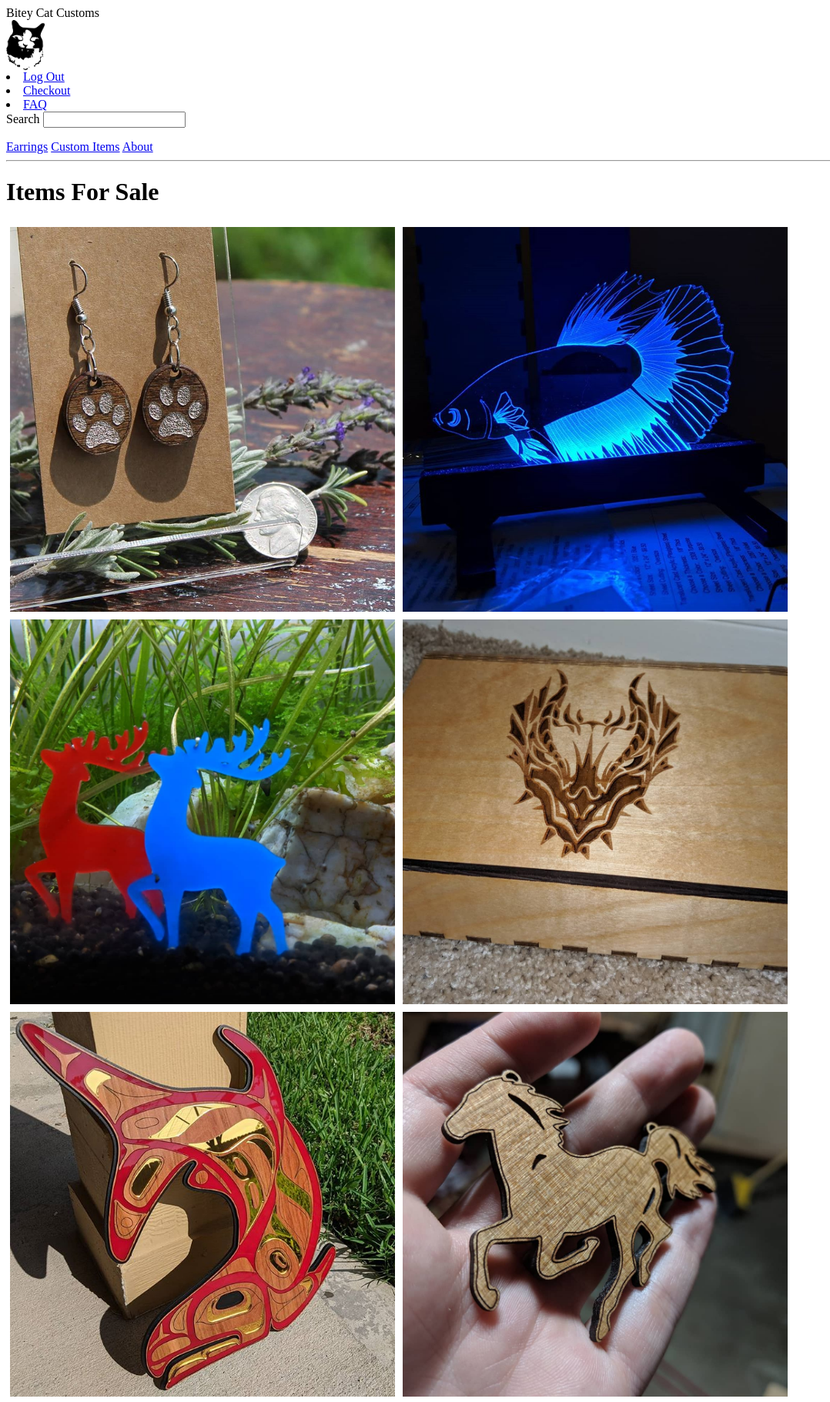
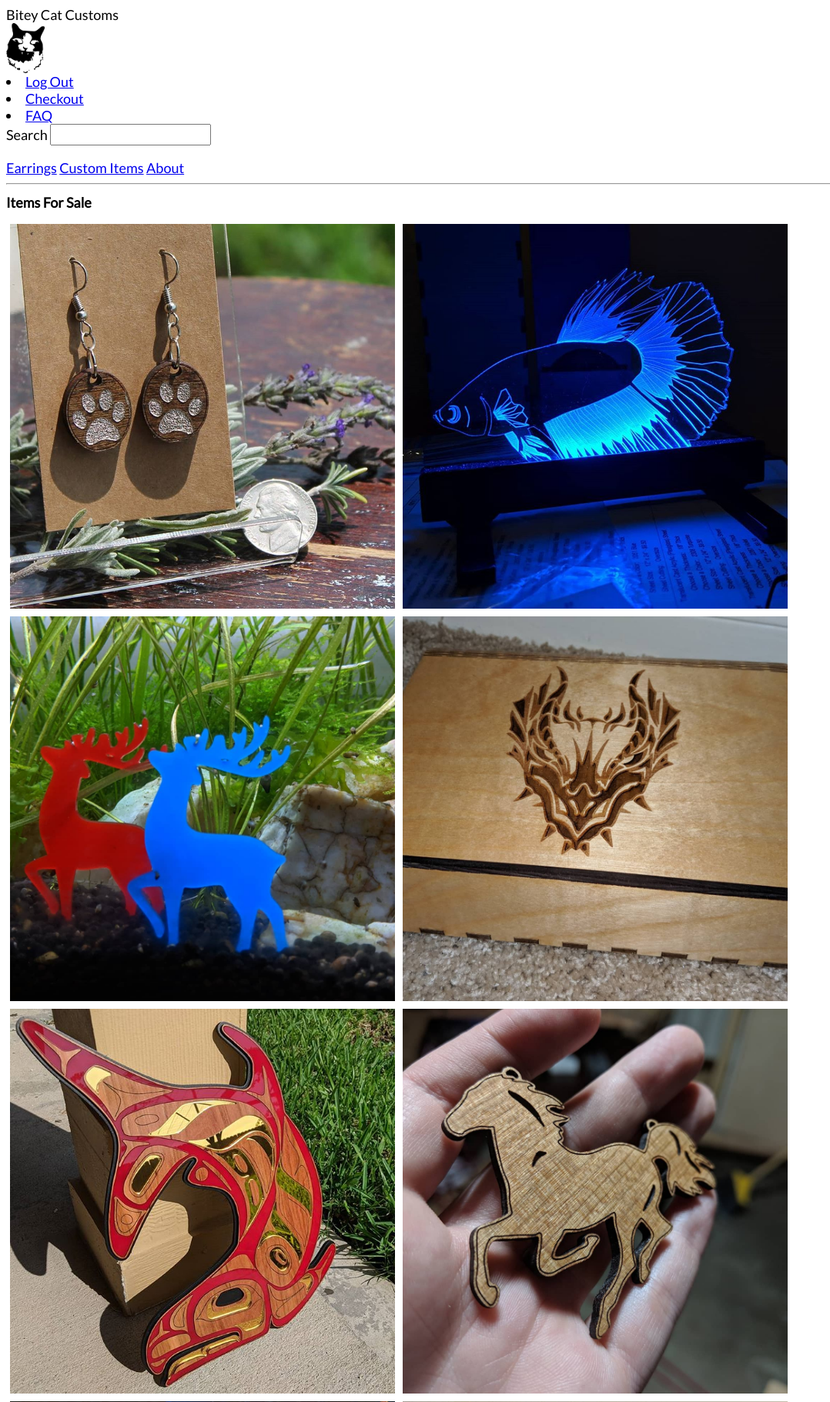
Before and after one commit to kcwilmot/354_website, a PHP site: page /index.php in a window 1280 px wide. Shown: the top 1822 px of the page at 77% size, without its empty margins (0-1078 px from the left). Run offline with PHP 8.4, Linux system fonts and the light colour scheme; the visitor is signed in with stand-in values (Sample User, id 1).

Commit message:
Adding custom font

```diff
--- a/header.php
+++ b/header.php
@@ -7,6 +7,8 @@
 
 <html>
 <head>
+    <link rel="preconnect" href="https://fonts.gstatic.com">
+    <link href="https://fonts.googleapis.com/css2?family=Lato&display=swap" rel="stylesheet">
     <link rel="stylesheet" href="style.css">
 	<link href="img/favicon.png" type="image/png" rel="shortcut icon"/>
     <title>Bitey Cat Customs</title>
--- a/style.css
+++ b/style.css
@@ -1,3 +1,8 @@
+* {
+    font-size: large;
+    font-family: 'Lato', sans-serif;
+}
+
 #footer {
     background-color:#AAAAAA;
 
```
